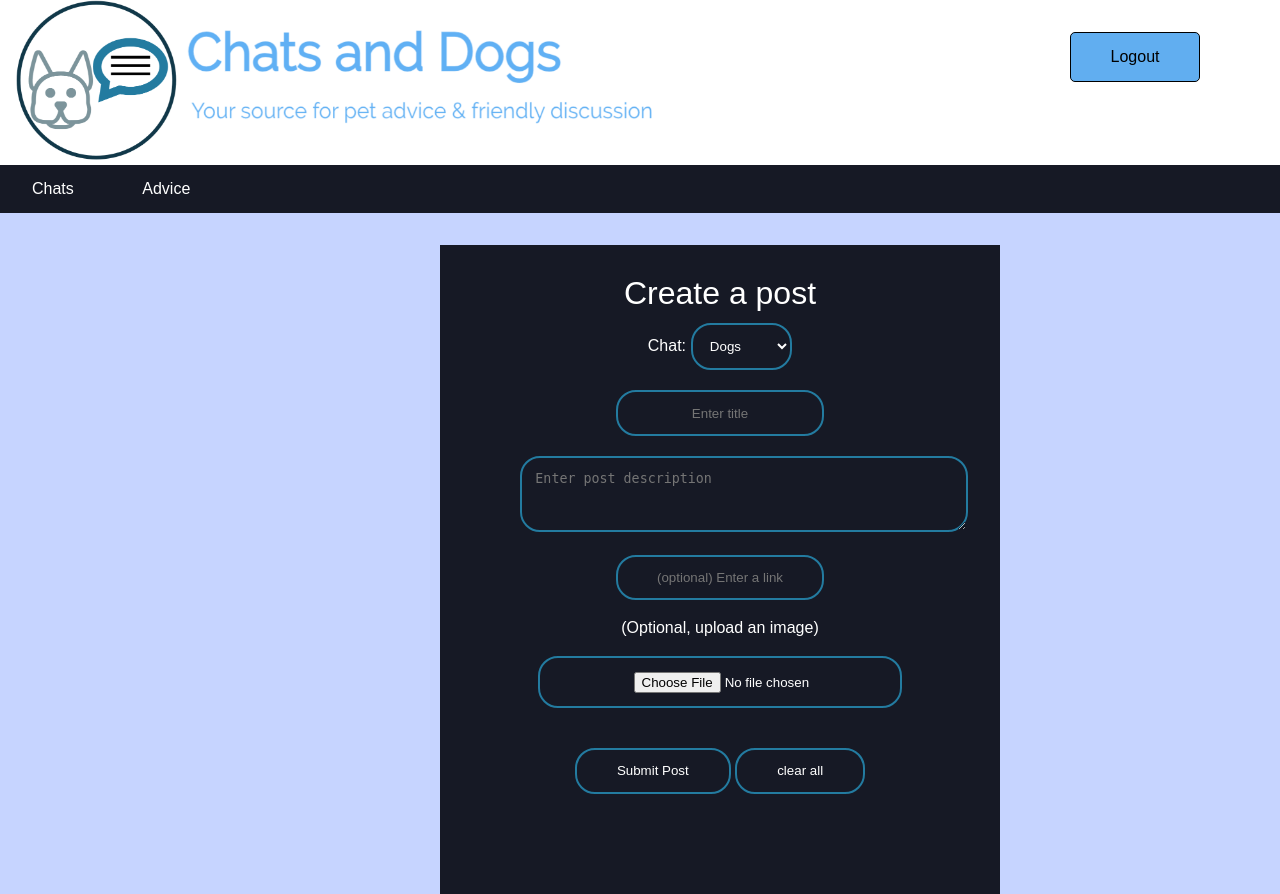
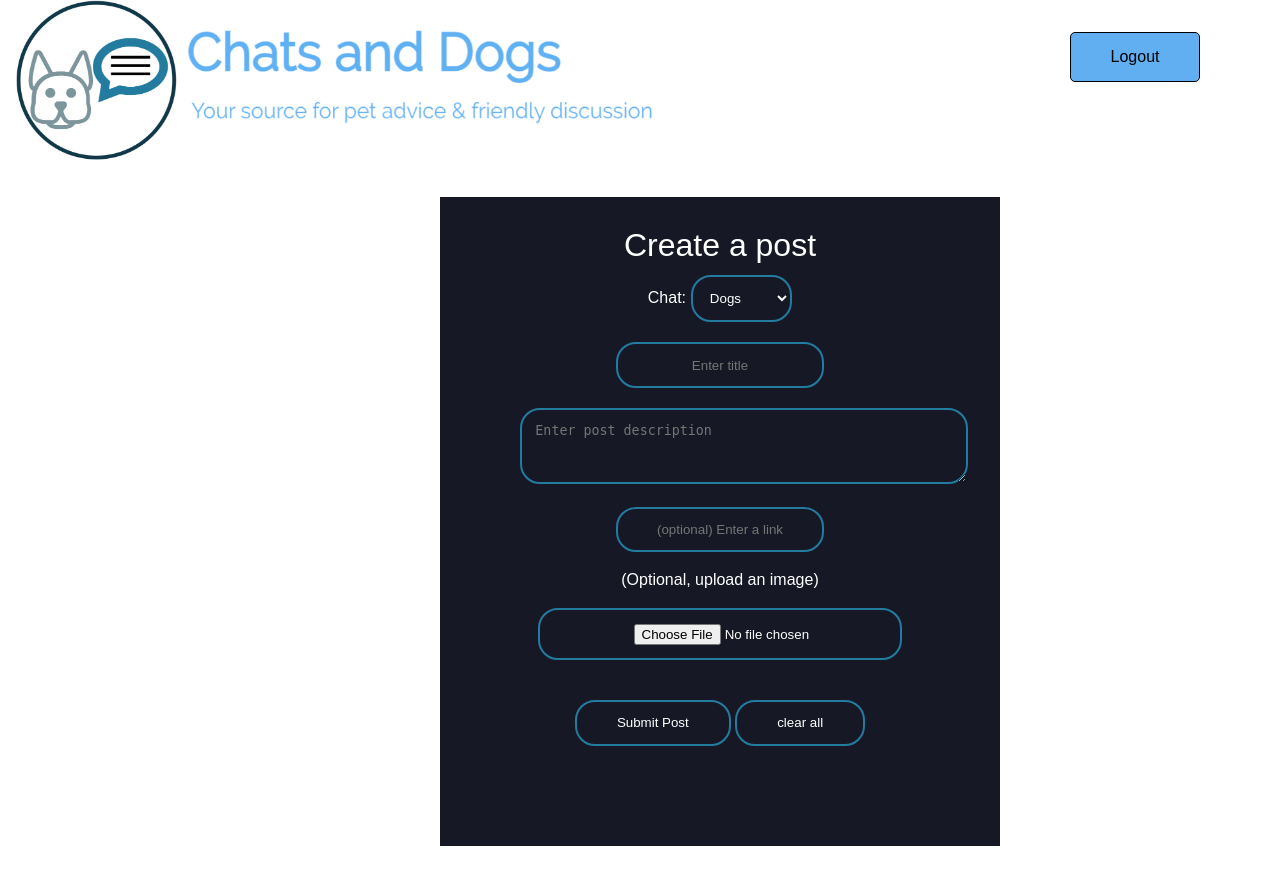
Before and after one commit to Tanvir-Kang/ChatsAndDogs-Website, a PHP site: page /createAPost.php in a window 1280 px wide. After the commit the page ends 846 px from the top, so only its background shows below. Run offline with PHP 8.4, Linux system fonts and the light colour scheme; the visitor is signed in with stand-in values (Sample User, id 1); some libraries are stand-ins or nearby versions.

Commit message:
Cleaned up header code a bit

```diff
--- a/header.php
+++ b/header.php
@@ -1,6 +1,6 @@
-<?php if (isset($_SESSION['login'])) : ?>
 <header>
 	<a href="feed.php"><img id="logo" src="images/logo_text.PNG" /></a>
+	<?php if (isset($_SESSION['login'])) : ?>
 		<div id="login">
 			<a href="logout.php">
 				<p>
@@ -8,28 +8,7 @@
 				</p>
 			</a>
 		</div>
-
-	<nav>
-		<ul class="navbar">
-			<a href="feed.php">
-				<li>
-					Chats
-				</li>
-			</a>
-			<a href="feed.php">
-				<li>
-					Advice
-				</li>
-			</a>
-		</ul>
-
-	</nav>
-</header>
-
-
 	<?php else : ?>
-<header>
-	<a href="feed.php"><img id="logo" src="images/logo_text.PNG" /></a>
 		<div id="login">
 			<a href="login.php">
 				<p>
@@ -42,7 +21,6 @@
 				</p>
 			</a>
 		</div>
-
 		<nav>
 			<ul class="navbar">
 				<a href="feed.php">
```
Lines whose indentation alone changed are shown as unchanged.
